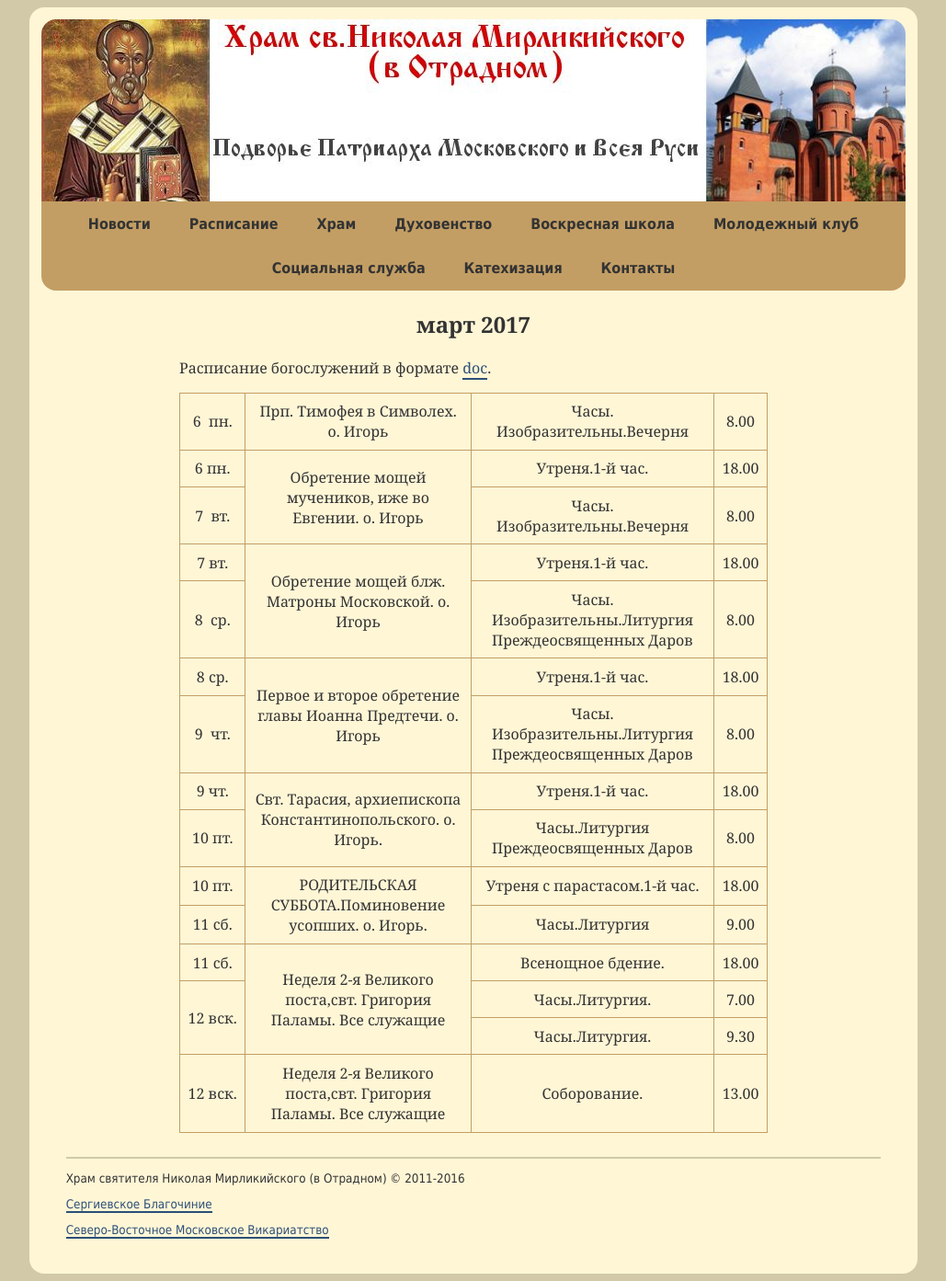
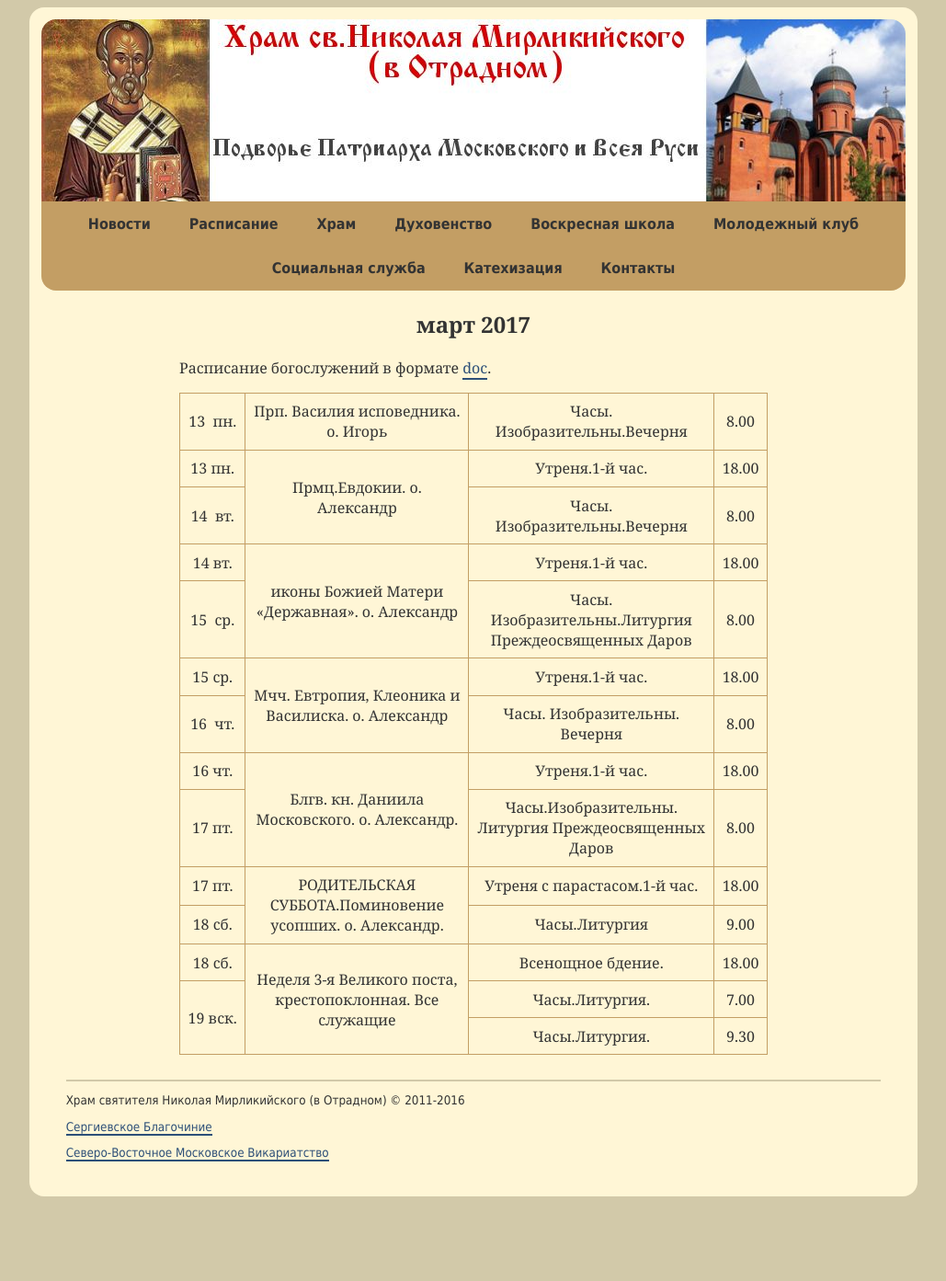
Before and after one commit to hramotradnoe/hramotradnoe.github.io, a Jekyll site: the page built from schedule/index.html, in a window 1280 px wide. Shown: the whole page at 92% size, without its empty margins (125-1154 px from the left). Built offline with Jekyll 4.4.1, drawn with Linux system fonts in a browser that asks for light colours; after the commit the page ends 1309 px from its top, so only the background shows below that.

Commit message:
Update schedule.yml

```diff
--- a/_data/schedule.yml
+++ b/_data/schedule.yml
@@ -1,64 +1,59 @@
 period: март 2017
 link: "https://docs.google.com/document/d/1dcGNKXESDps852gYZh6vG8VLwok2d9QO4jyD7e0HYLQ/edit"
 timetable:
- - description : "Прп. Тимофея в Символех. о. Игорь"
+ - description : "Прп. Василия исповедника. о. Игорь"
    services    :
-      - day   : 6&nbsp; пн.
+      - day   : 13&nbsp; пн.
         time  : '8.00'
         title : "Часы.  Изобразительны.Вечерня"
- - description : "Обретение мощей мучеников, иже во Евгении. о. Игорь"
+ - description : "Прмц.Евдокии. о. Александр"
    services    :
-      - day   : 6&nbsp;пн.
+      - day   : 13&nbsp;пн.
         time  : '18.00'
         title : "Утреня.1-й час."
-      - day   : 7&nbsp; вт.
+      - day   : 14&nbsp; вт.
         time  : '8.00'
         title : "Часы.  Изобразительны.Вечерня"
- - description : "Обретение мощей блж. Матроны Московской. о. Игорь"
+ - description : "иконы Божией Матери «Державная». о. Александр"
    services    :
-      - day   : 7&nbsp;вт.
+      - day   : 14&nbsp;вт.
         time  : '18.00'
         title : "Утреня.1-й час."
-      - day   : 8&nbsp; ср.
+      - day   : 15&nbsp; ср.
         time  : '8.00'
         title : "Часы.  Изобразительны.Литургия Преждеосвященных Даров"
- - description : "Первое и второе обретение главы Иоанна Предтечи. о. Игорь"
+ - description : "Мчч. Евтропия, Клеоника и Василиска. о. Александр"
    services    :
-      - day   : 8&nbsp;ср.
+      - day   : 15&nbsp;ср.
         time  : '18.00'
         title : "Утреня.1-й час."
-      - day   : 9&nbsp; чт.
+      - day   : 16&nbsp; чт.
         time  : '8.00'
-        title : "Часы.  Изобразительны.Литургия Преждеосвященных Даров"
- - description : "Свт. Тарасия, архиепископа Константинопольского. о. Игорь."
+        title : "Часы.  Изобразительны. Вечерня"
+ - description : "Блгв. кн. Даниила Московского. о. Александр."
    services    :
-      - day   : 9&nbsp;чт.
+      - day   : 16&nbsp;чт.
         time  : '18.00'
         title : "Утреня.1-й час."
-      - day   : 10&nbsp;пт.
+      - day   : 17&nbsp;пт.
         time  : '8.00'
-        title : "Часы.Литургия Преждеосвященных Даров"
- - description : "РОДИТЕЛЬСКАЯ СУББОТА.Поминовение усопших. о. Игорь."
+        title : "Часы.Изобразительны. Литургия Преждеосвященных Даров"
+ - description : "РОДИТЕЛЬСКАЯ СУББОТА.Поминовение усопших. о. Александр."
    services    :
-      - day   : 10&nbsp;пт.
+      - day   : 17&nbsp;пт.
         time  : '18.00'
         title : "Утреня с парастасом.1-й час."
-      - day   : 11&nbsp;сб.
+      - day   : 18&nbsp;сб.
         time  : '9.00'
         title : "Часы.Литургия"
- - description : "Неделя 2-я Великого поста,свт. Григория Паламы. Все служащие"
+ - description : "Неделя 3-я Великого поста, крестопоклонная. Все служащие"
    services    :
-      - day   : 11&nbsp;сб.
+      - day   : 18&nbsp;сб.
         time  : '18.00'
         title : "Всенощное бдение."
-      - day   : 12&nbsp;вск.
+      - day   : 19&nbsp;вск.
         time  : '7.00'
         title : "Часы.Литургия."
-      - day   : 12&nbsp;вск.
+      - day   : 19&nbsp;вск.
         time  : '9.30'
         title : "Часы.Литургия."
- - description : "Неделя 2-я Великого поста,свт. Григория Паламы. Все служащие"
-   services    :
-      - day   : 12&nbsp;вск.
-        time  : '13.00'
-        title : "Соборование."
```
